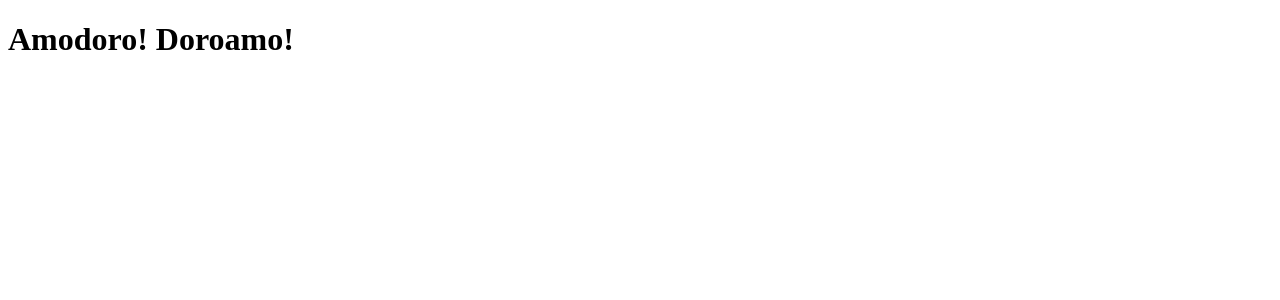
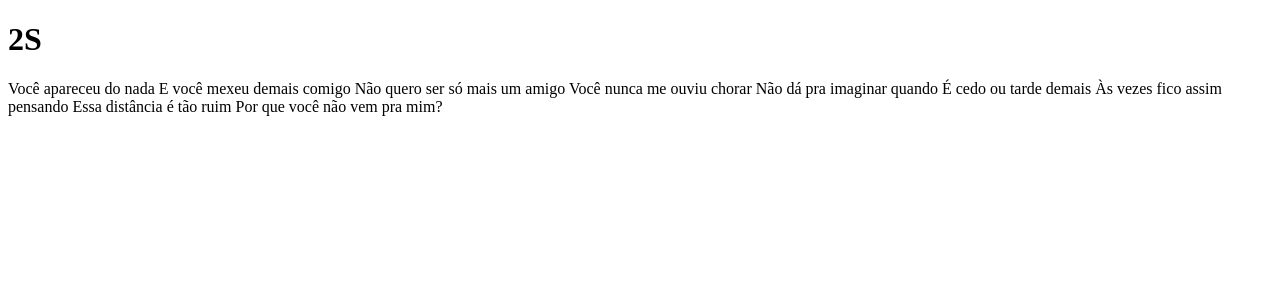
Before and after one commit to Gabrija81/clone-tabnews, a Next.js app: page / in a window 1280 px wide. Shown: the top 300 px of the page. Built offline with nearby package versions, Linux system fonts and the light colour scheme.

Commit message:
Update Home component with song lyrics

```diff
--- a/pages/index.js
+++ b/pages/index.js
@@ -1,5 +1,42 @@
+import React from 'react';
+
 function Home() {
-  return <h1>Amodoro! Doroamo!</h1>;
+  // O texto está dentro de crases (backticks) para permitir múltiplas linhas
+  // A classe 'whitespace-pre-line' faz o navegador respeitar os 'enters' que damos no código
+  const lyrics = `Você apareceu do nada
+  E você mexeu demais comigo
+  Não quero ser só mais um amigo
+
+  Você nunca me ouviu chorar
+  Não dá pra imaginar quando
+
+  É cedo ou tarde demais
+
+  Às vezes fico assim pensando
+  Essa distância é tão ruim
+  Por que você não vem pra mim?`;
+
+  return (
+    // Container principal ocupando a tela toda (min-h-screen)
+    // Fundo com a cor exata pedida (#131415)
+    // Texto centralizado e flexbox para alinhar tudo no meio
+    <div className="min-h-screen w-full flex items-center justify-center p-4 bg-[#131415]">
+
+      <div className="max-w-2xl text-center">
+        <h1 className="text-3xl md:text-4xl font-bold mb-8 text-white">
+          2S
+        </h1>
+
+        {/* Aqui está a mágica: whitespace-pre-line
+           text-gray-300 é um cinza bem claro, ótimo para leitura em fundo escuro.
+        */}
+        <p className="text-lg md:text-xl text-gray-300 whitespace-pre-line leading-relaxed">
+          {lyrics}
+        </p>
+      </div>
+
+    </div>
+  );
 }
 
 export default Home;
```
